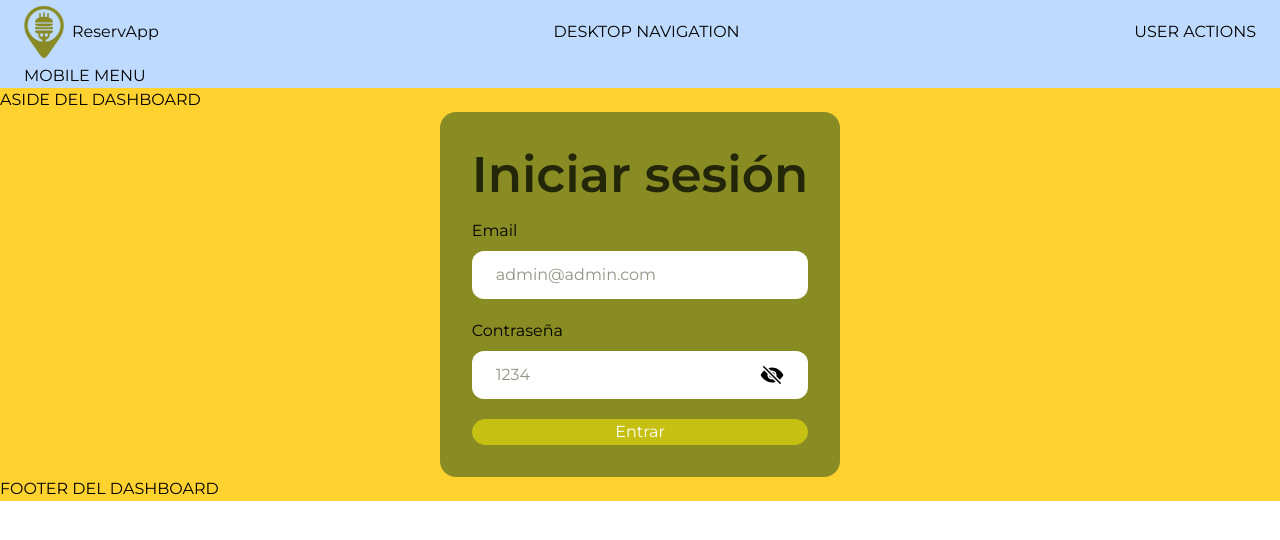
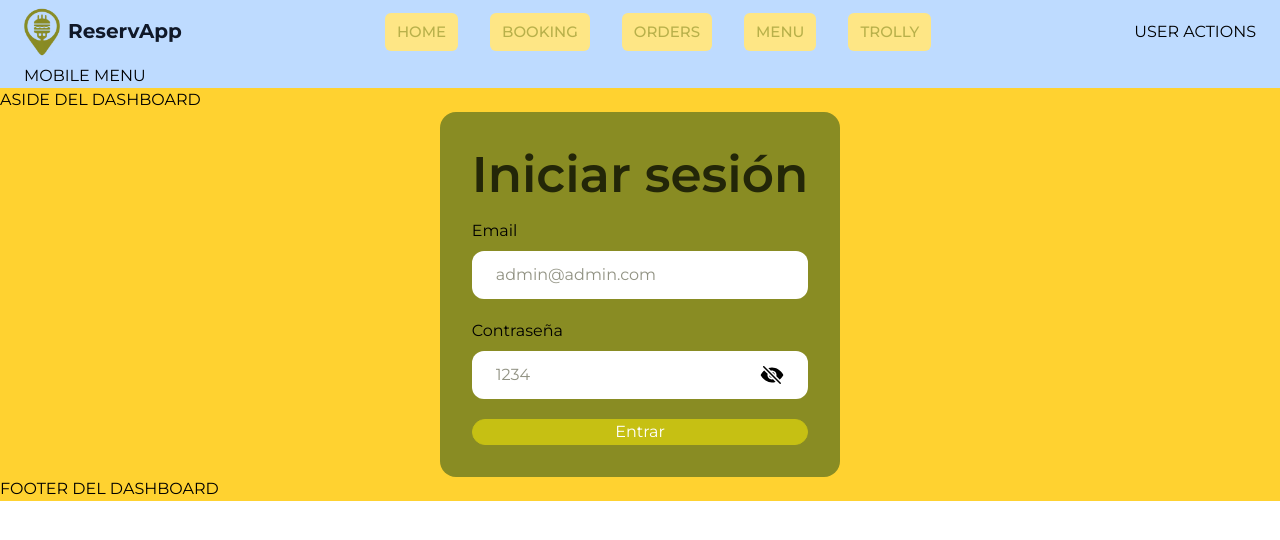
Before and after one commit to javier-ibanez-vizuete/proyecto-reservapp, a React (Vite) app: page /login in a window 1280 px wide. Shown: the top 540 px of the page. Built offline with nearby package versions, Linux system fonts and the light colour scheme; sample sign-in values are in the browser's storage.

Commit message:
feat(dashboardNavbar): add dashboard structure

```diff
--- a/src/components/DashboardNavbar.jsx
+++ b/src/components/DashboardNavbar.jsx
@@ -6,6 +6,7 @@ import { ImageContainer } from "./UI/ImageContainer";
 import logoReservappAvif from "../assets/logos/reservapp-logo/logo-reservapp.avif";
 import logoReservappPng from "../assets/logos/reservapp-logo/logo-reservapp.png";
 import logoReservappWebp from "../assets/logos/reservapp-logo/logo-reservapp.webp";
+import { NavbarLinks } from "./NavbarLinks";
 
 const LOGO_IMAGES = {
     default: logoReservappPng,
@@ -69,12 +70,12 @@ export const DashboardNavbar = ({ isLoggedIn = false, user = null }) => {
             <div className="navbar-content">
                 <div className="navbar-inner">
                     <Link className="navbar-logo" to={handleHomeClick}>
-                        <ImageContainer className="flex-1 w-10">
+                        <ImageContainer className="flex-1 logo-icon">
                             <Image imageData={LOGO_IMAGES} alt="Logo ReservApp" />
                         </ImageContainer>
-                        <span>ReservApp</span>
+                        <span className="logo-text">ReservApp</span>
                     </Link>
-                    <div>DESKTOP NAVIGATION</div>
+                    <NavbarLinks handleLinkClick={handleLinkClick} />
                     <div>USER ACTIONS</div>
                 </div>
                 <div>MOBILE MENU</div>
--- a/src/components/Navbar.jsx
+++ b/src/components/Navbar.jsx
@@ -84,7 +84,7 @@ const getNavLinksClasses = ({ isActive, isPending, isTransitioning }) => {
 };
 
 const NavbarLinks = () => {
-    const { userActive } = useContext(AuthContext);
+    const { user } = useContext(AuthContext);
     const { getText } = useContext(LanguageContext);
 
     const NAV_LINKS = [
@@ -104,7 +104,7 @@ const NavbarLinks = () => {
                     </NavLink>
                 </li>
             ))}
-            {userActive?.id && (
+            {user?.id && (
                 <>
                     <li className="flex">
                         <NavLink className={(state) => getNavLinksClasses(state)} to={"/user"}>
--- /dev/null
+++ b/src/components/NavbarLinks.jsx
@@ -0,0 +1,31 @@
+import { useContext } from "react";
+import { NavLink } from "react-router-dom";
+import { LanguageContext } from "../contexts/LanguageContext";
+
+export const NavbarLinks = ({ handleLinkClick }) => {
+    const { getText } = useContext(LanguageContext);
+
+    const NAV_LINKS = [
+        { to: "/home", label: getText("homePageNavLabel") },
+        { to: "/booking", label: getText("bookingPageNavLabel") },
+        { to: "/orders", label: getText("ordersPageNavLabel") },
+        { to: "/menus", label: getText("menusPageNavLabel") },
+        { to: "/cart", label: getText("cartPageNavLabel") },
+    ];
+
+    return (
+        <ul className="navbar-menu">
+            {NAV_LINKS.map((link) => (
+                <li key={link.to} className="flex justify-center items-center">
+                    <NavLink
+                        to={link.to}
+                        onClick={() => handleLinkClick(link.to)}
+                        className={(state) => `navbar-link ${state.isActive ? "active" : ""}`}
+                    >
+                        {link.label}
+                    </NavLink>
+                </li>
+            ))}
+        </ul>
+    );
+};
--- a/src/styles/index.css
+++ b/src/styles/index.css
@@ -55,11 +55,6 @@ body {
     --color-background-color-dark: #232608;
     --color-text-color-dark: #d9cdbf;
 
-    --breakpoin-md: 768px;
-    --breakpoint-lg: 1024px;
-    --breakpoint-xl: 1440px;
-    --breakpoint-2xl: 1800px;
-
     --spacing-2xs: 4px;
     --spacing-xs: 6px;
     --spacing-sm: 8px;
@@ -68,6 +63,11 @@ body {
     --spacing-xl: 24px;
     --spacing-2xl: 32px;
     --spacing-4xs: 64px;
+
+    --breakpoin-md: 768px;
+    --breakpoint-lg: 1024px;
+    --breakpoint-xl: 1440px;
+    --breakpoint-2xl: 1800px;
 }
 
 @layer components {
@@ -123,11 +123,72 @@ body {
     }
 
     .navbar-inner {
-        @apply flex justify-between items-center h-16;
+        @apply flex justify-between items-center h-16 gap-2;
     }
 
     .navbar-logo {
         @apply flex justify-center items-center cursor-pointer transition-transform duration-300 gap-2 hover:scale-105;
+    }
+
+    .logo-icon {
+        @apply w-8 md:w-9;
+    }
+
+    @media (max-width: 768px) {
+        .logo-icon {
+            @apply w-7;
+        }
+    }
+
+    @media (max-width: 480px) {
+        .logo-icon {
+            @apply w-6;
+        }
+    }
+
+    .logo-text {
+        @apply font-bold text-lg text-gray-900 transition-colors duration-300;
+    }
+
+    @media (max-width: 768px) {
+        .logo-text {
+            @apply text-md;
+        }
+    }
+
+    @media (max-width: 480px) {
+        .logo-text {
+            @apply text-sm;
+        }
+    }
+
+    .navbar-menu {
+        @apply hidden lg:flex items-center gap-8;
+    }
+
+    @media (min-width: 768px) and (max-width: 1023px) {
+        .navbar-menu {
+            @apply flex gap-4;
+        }
+    }
+
+    .navbar-link {
+        @apply flex-1 text-sm rounded-md font-medium px-md py-sm transition-all duration-300
+            relative overflow-hidden bg-amber-200 text-accent-color/60 hover:text-accent-color hover:scale-105;
+    }
+
+    .navbar-link.active {
+        @apply bg-accent-color;
+    }
+
+    .navbar-link::before {
+        content: "";
+        @apply absolute bottom-0 left-1/2 w-0 h-0.5 bg-amber-800
+            transition-all duration-300 -translate-x-1/2;
+    }
+
+    .navbar-link:hover::before {
+        @apply w-full;
     }
 
     @keyframes tb-rotate {
```
